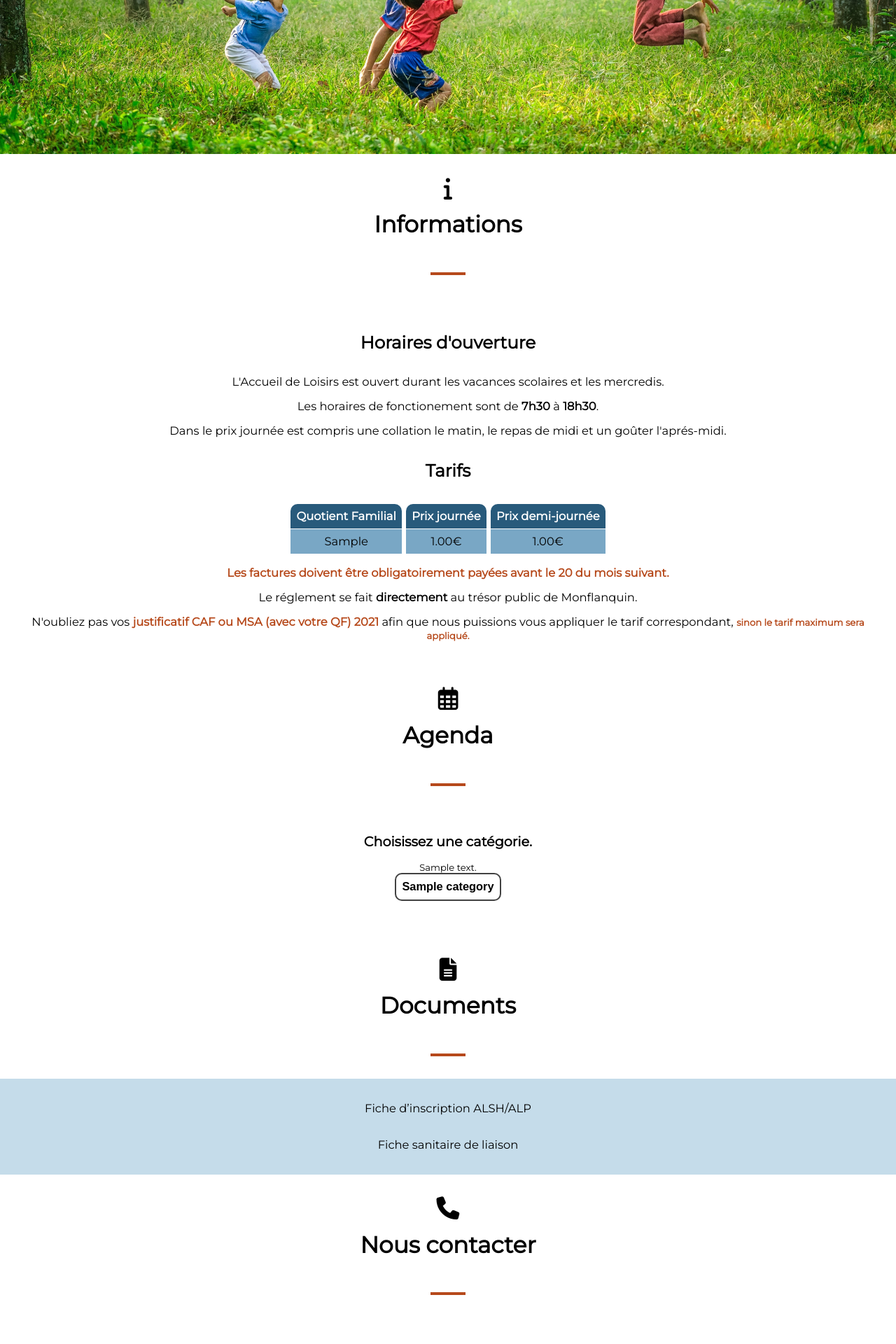
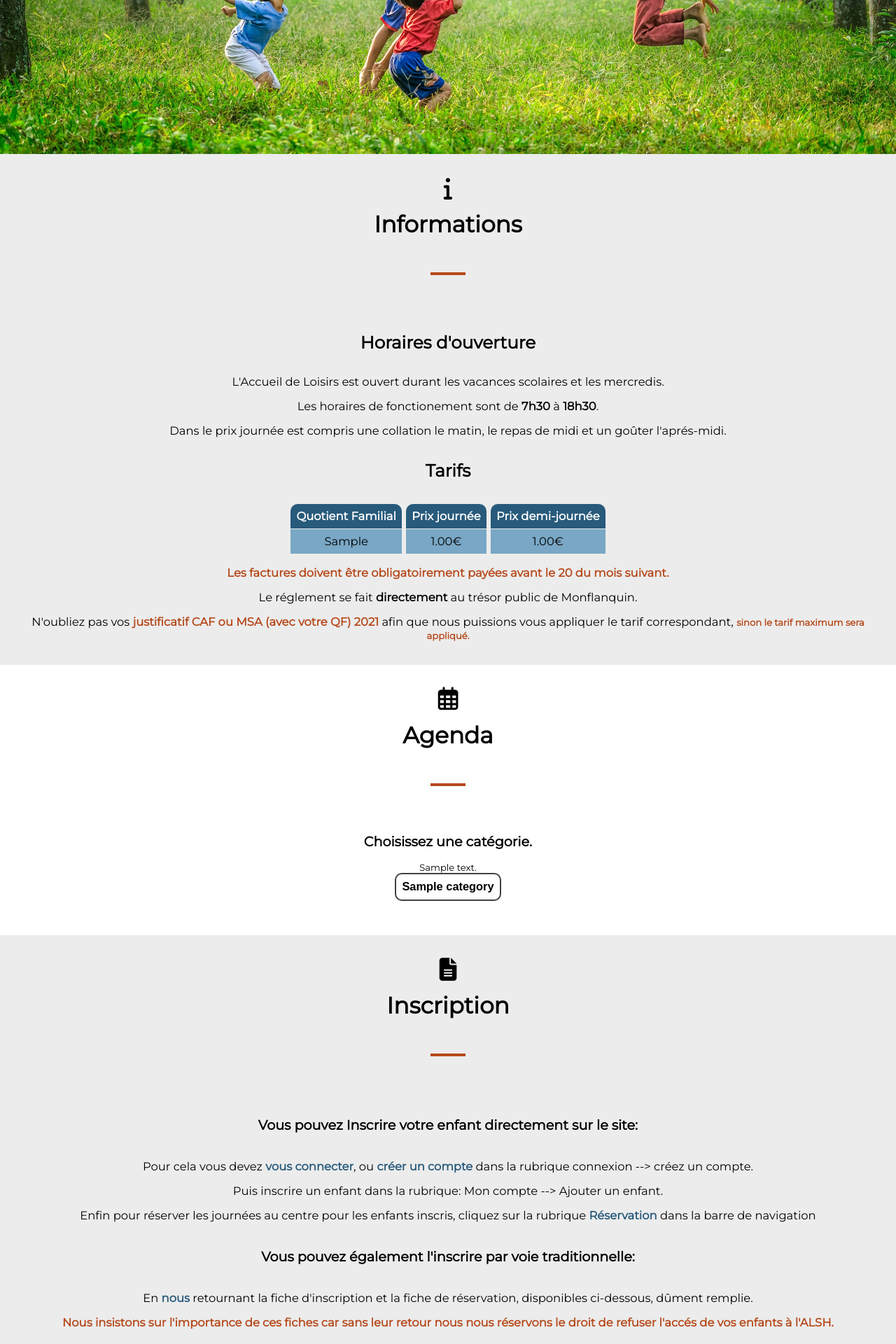
Before and after one commit to gaillard-germain/Hazel, a Django app: page / in a window 1280 px wide. Shown: the part 600-2520 px from the top of the page at 70% size. Run offline with Django 3.2, Linux system fonts and the light colour scheme; tables that the repository leaves empty hold one stand-in row (Sample ...); some libraries are stand-ins or nearby versions.

Commit message:
modified index page and nav.

```diff
--- a/home/static/home/css/styles.css
+++ b/home/static/home/css/styles.css
@@ -296,8 +297,22 @@ header {
   color: var(--red);
 }
 
+.inline {
+  display: inline-block;
+}
+
 section {
   text-align: center;
+}
+
+section a {
+  text-decoration: none;
+  font-weight: bold;
+  color: var(--darkblue);
+}
+
+section a:hover {
+  color: var(--blue);
 }
 
 .inner-section {
@@ -306,6 +321,10 @@ section {
 
 .inner-section h2 {
   padding: 0.5em;
+}
+
+#info, #registration {
+  background-color: var(--lightgrey);
 }
 
 #agenda .categories {
@@ -363,15 +382,17 @@ section {
   font-weight: bold;
 }
 
-#documents .inner-section {
-  background-color: var(--lightblue);
+#registration h3 {
+  margin: 2em 0;
 }
 
-#documents .inner-section a {
-  display: block;
-  text-decoration: none;
-  padding: 1em;
-  color: black;
+#registration ul {
+  list-style-type: none;
+  padding: 0;
+}
+
+#registration li {
+  padding: 0.5em;
 }
 
 #prices {
--- a/home/templates/home/base.html
+++ b/home/templates/home/base.html
@@ -16,9 +16,9 @@
         <a id="logo" href="{% url 'home:index' %}">ALSH Monflanquin</a>
         <a href="/#info">Info</a>
         <a href="/#agenda">Agenda</a>
-        <a href="/#documents">Documents</a>
+        <a href="/#registration">Inscription</a>
+        <a href="{% url 'booking:calendar' %}">Réservation</a>
         <a href="/#contact">Contact</a>
-        <a href="{% url 'booking:calendar' %}">Réserver</a>
         {% if user.is_authenticated %}
         <div class="dropdown">
           <button onclick="dropDown()" class="dropbtn">
--- a/home/templates/home/index.html
+++ b/home/templates/home/index.html
@@ -20,13 +20,13 @@
     <hr class="separator">
     {% include 'home/agenda.html' %}
   </section>
-  <section id="documents">
+  <section id="registration">
     <div class="s-icon">
       <i class="fas fa-file-alt fa-2x"></i>
     </div>
-    <h1 class="section-title">Documents</h1>
+    <h1 class="section-title">Inscription</h1>
     <hr class="separator">
-    {% include 'home/documents.html' %}
+    {% include 'home/registration.html' %}
   </section>
   <section id="contact">
     <div class="s-icon">
--- /dev/null
+++ b/home/templates/home/registration.html
@@ -0,0 +1,43 @@
+<div class="inner-section">
+  <h3>Vous pouvez Inscrire votre enfant directement sur le site:</h3>
+  <p>
+    Pour cela vous devez <a class="inline" href="{% url 'registration:login' %}">vous connecter</a>, ou
+    <a class="inline" href="{% url 'registration:signup' %}">créer un compte</a>
+    dans la rubrique connexion --> créez un compte.
+  </p>
+  <p>
+    Puis inscrire un enfant dans la rubrique: Mon compte --> Ajouter un enfant.
+  </p>
+  <p>
+    Enfin pour réserver les journées au centre pour les enfants inscris, cliquez sur la rubrique
+    <a href="{% url 'booking:calendar' %}">Réservation</a>
+    dans la barre de navigation
+  </p>
+  <h3>Vous pouvez également l'inscrire par voie traditionnelle:</h3>
+  <p>
+    En <a href="/#contact">nous</a>
+    retournant la fiche d'inscription et la fiche de réservation, disponibles ci-dessous, dûment remplie.
+  </p>
+  <p class="text-warning">
+    Nous insistons sur l'importance de ces fiches car sans leur retour nous nous réservons le droit de refuser l'accés de vos enfants à l'ALSH.
+  </p>
+  <h3>Documents imprimables</h3>
+  <ul>
+    <li>
+      <a href="https://www.ccbastides47.com/wp-content/uploads/2020/12/Fiche-dinscription-ALP-ALSH-2020-2021-Alexis.pdf" target="_blank" rel="noopener noreferrer">
+        Fiche d’inscription ALSH/ALP
+      </a>
+    </li>
+    <li>
+      <a href="https://www.ccbastides47.com/wp-content/uploads/2021/06/Feuillet-A5-1-inscriptions-enfants-recto-verso.pdf" target="_blank" rel="noopener noreferrer">
+        Fiche inscription été 2021
+      </a>
+    </li>
+    <li>
+      <a href="http://www.ccbastides47.com/wp-content/uploads/2019/10/Fiche_sanitaire_de_liaison_cle1c348b.pdf" target="_blank" rel="noopener noreferrer">
+        Fiche sanitaire de liaison
+      </a>
+    </li>
+  </ul>
+  <h3 class="text-warning">L'inscription aux sorties se fait directement au centre et non sur la fiche de réservation.</h3>
+</div>
```
Also changed, not shown: other parts of home/static/home/css/styles.css (+1 -0 lines), home/templates/home/documents.html (deleted, +0 -8 lines).
